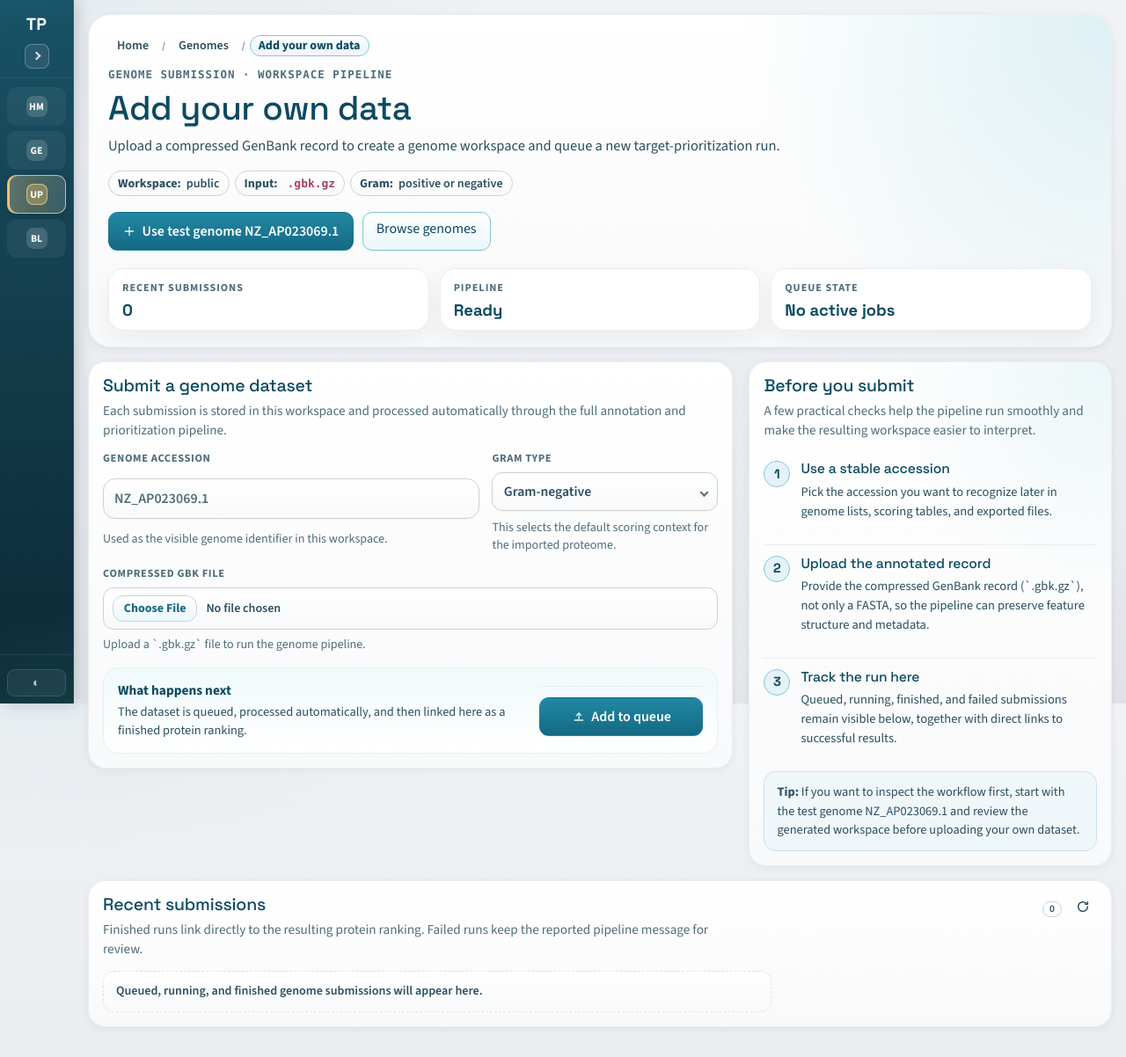
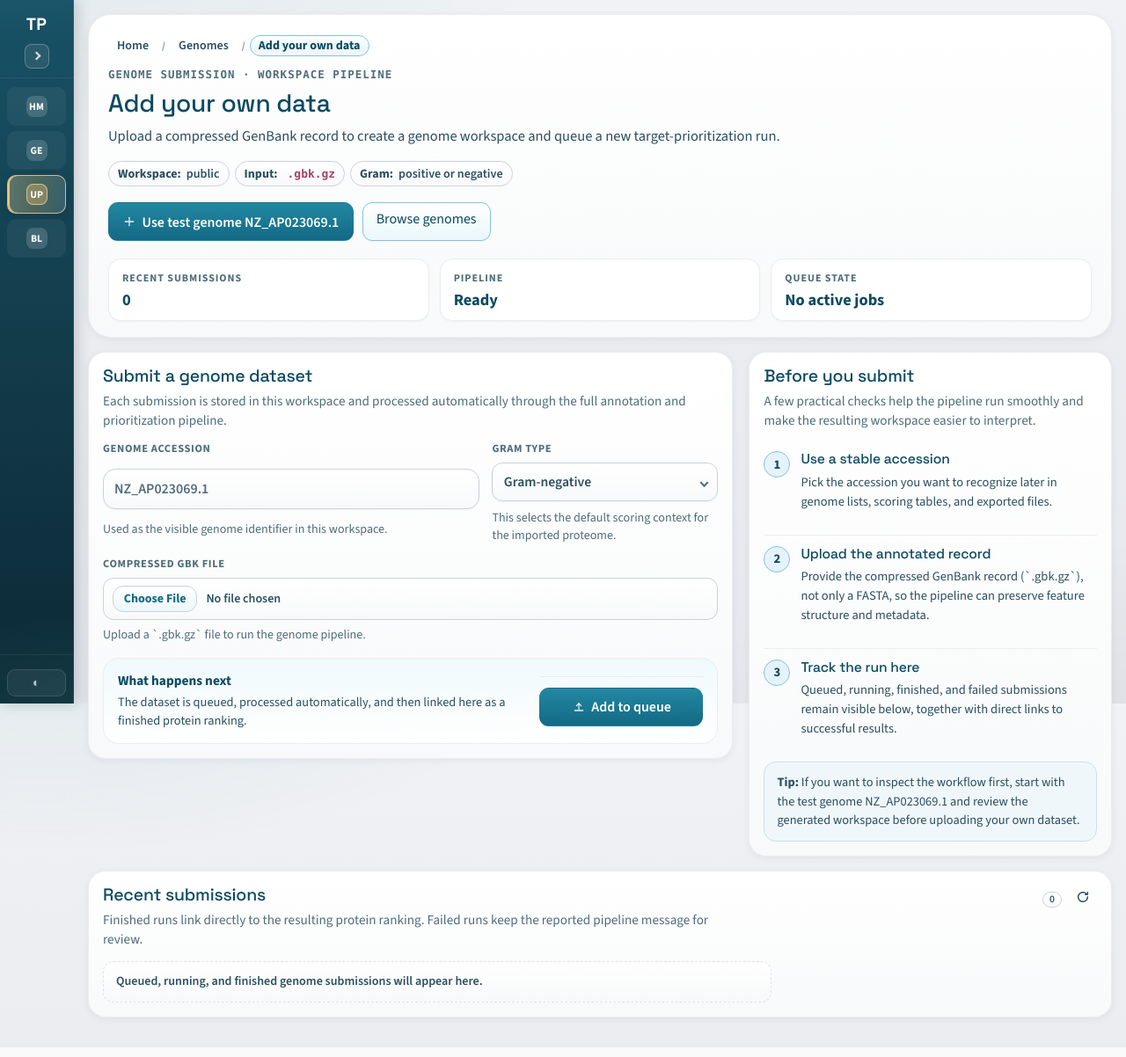
Before and after one commit to sndg-arg/targetpathogenweb, a Django app: page /genomes/upload in a window 1280 px wide. Shown: the whole page at 88% size. Run offline with Django 4.2, Linux system fonts and the light colour scheme; data comes from the database, SQL or seed files in the repository; data that the repository does not hold is empty; parts of the project's set-up code (start-up, migrations or seed data) failed here and were passed over; some libraries are stand-ins or nearby versions.

Commit message:
Design system polish: remove token violations across all views
- Remove radial-gradient hero/card backgrounds (blast, customparam, formula-form, genome-upload) → clean linear-only
- All hero h1s now use --tp-heading-lg instead of bespoke clamp()
- Eliminate font-weight: 800 → var(--tp-font-weight-bold) (genome-upload, customparam)
- Remove non-system font "Space Grotesk" from page CSS (genome-upload, customparam, structure-fullscreen)
- Replace all hardcoded rgba() box-shadows with shadow tokens (proteins-list, structure-fullscreen)
- Replace rgba overlay backgrounds with color-mix() token equivalents (home, proteins-list, structure-fullscreen)
- Remove hex fallbacks from var() calls in home.css pipeline modal
- Fix hardcoded #fff → var(--tp-color-on-accent) in home.css
- Fix sub-system font sizes (0.68rem → --tp-font-label) in home.css
- auth.css h1: 1.55rem → --tp-heading-md, font-weight: 700 → --tp-font-weight-bold

Co-Authored-By: Claude Sonnet 4.6 <noreply@anthropic.com>

```diff
--- a/static/css/pages/auth.css
+++ b/static/css/pages/auth.css
@@ -37,8 +37,8 @@
 
 .auth-header h1 {
     margin: 0;
-    font-size: 1.55rem;
-    font-weight: 700;
+    font-size: var(--tp-heading-md);
+    font-weight: var(--tp-font-weight-bold);
     line-height: 1.1;
     letter-spacing: -0.01em;
     color: var(--tp-color-brand-900);
--- a/static/css/pages/blast.css
+++ b/static/css/pages/blast.css
@@ -24,9 +24,7 @@
     overflow: hidden;
     border: 1px solid var(--blast-border);
     border-radius: var(--tp-ui-radius-hero);
-    background:
-        radial-gradient(circle at top right, color-mix(in srgb, var(--tp-color-brand-200) 38%, transparent) 0%, transparent 34%),
-        linear-gradient(180deg, var(--tp-color-surface) 0%, var(--tp-color-surface-soft) 100%);
+    background: linear-gradient(180deg, var(--tp-color-surface) 0%, var(--tp-color-surface-soft) 100%);
     padding: 22px 22px 18px;
     box-shadow: var(--tp-ui-shadow-panel);
 }
@@ -59,7 +57,7 @@
 
 .blast-hero h1 {
     margin: 0;
-    font-size: clamp(1.9rem, 2.8vw, 2.5rem);
+    font-size: var(--tp-heading-lg);
     line-height: 1.05;
     color: var(--blast-accent-ink);
 }
--- a/static/css/pages/formula-form.css
+++ b/static/css/pages/formula-form.css
@@ -29,9 +29,7 @@
     overflow: hidden;
     border: 1px solid var(--ff-border);
     border-radius: var(--tp-ui-radius-hero);
-    background:
-        radial-gradient(circle at top right, color-mix(in srgb, var(--tp-color-brand-200) 38%, transparent) 0%, transparent 34%),
-        linear-gradient(180deg, var(--tp-color-surface) 0%, var(--tp-color-surface-soft) 100%);
+    background: linear-gradient(180deg, var(--tp-color-surface) 0%, var(--tp-color-surface-soft) 100%);
     padding: 22px 22px 18px;
     box-shadow: var(--tp-ui-shadow-panel);
 }
@@ -64,7 +62,7 @@
 
 .formula-hero h1 {
     margin: 0;
-    font-size: clamp(1.9rem, 2.8vw, 2.5rem);
+    font-size: var(--tp-heading-lg);
     line-height: 1.05;
     color: var(--ff-accent-ink);
 }
--- a/static/css/pages/genome-upload.css
+++ b/static/css/pages/genome-upload.css
@@ -21,9 +21,7 @@
     overflow: hidden;
     border: 1px solid var(--upload-border);
     border-radius: var(--tp-ui-radius-hero);
-    background:
-        radial-gradient(circle at top right, color-mix(in srgb, var(--tp-color-brand-200) 42%, transparent) 0%, transparent 34%),
-        linear-gradient(180deg, var(--tp-color-surface) 0%, var(--tp-color-surface-soft) 100%);
+    background: linear-gradient(180deg, var(--tp-color-surface) 0%, var(--tp-color-surface-soft) 100%);
     padding: 22px 22px 18px;
     box-shadow: var(--tp-ui-shadow-panel);
 }
@@ -56,7 +54,7 @@
 
 .genome-upload-hero h1 {
     margin: 0;
-    font-size: clamp(2rem, 3vw, 2.65rem);
+    font-size: var(--tp-heading-lg);
     line-height: 1.05;
     color: var(--upload-accent-ink);
 }
@@ -119,14 +117,14 @@
     gap: 6px;
     padding: 13px 15px;
     border: 1px solid var(--tp-color-border-soft);
-    border-radius: 18px;
-    background: color-mix(in srgb, var(--tp-color-surface) 85%, white);
-    box-shadow: 0 10px 28px rgba(15, 23, 42, 0.06);
+    border-radius: 14px;
+    background: var(--tp-color-surface);
+    box-shadow: var(--tp-shadow-xs);
 }
 
 .metric-label {
     color: var(--tp-color-text-muted);
-    font-size: 0.76rem;
+    font-size: var(--tp-font-label);
     font-weight: 700;
     letter-spacing: 0.08em;
     text-transform: uppercase;
@@ -134,9 +132,8 @@
 
 .metric-value {
     color: var(--upload-accent-ink);
-    font-family: "Space Grotesk", "Segoe UI", sans-serif;
     font-size: 1.15rem;
-    font-weight: 800;
+    font-weight: var(--tp-font-weight-bold);
     line-height: 1.05;
 }
 
@@ -274,9 +271,7 @@
 .genome-upload-card--guide {
     display: grid;
     gap: 8px;
-    background:
-        radial-gradient(circle at top right, color-mix(in srgb, var(--tp-color-brand-200) 24%, transparent) 0%, transparent 38%),
-        linear-gradient(180deg, var(--tp-color-surface) 0%, var(--tp-color-surface-soft) 100%);
+    background: linear-gradient(180deg, var(--tp-color-surface) 0%, var(--tp-color-surface-soft) 100%);
 }
 
 .genome-upload-guide {
@@ -308,8 +303,7 @@
     background: var(--upload-accent-soft);
     border: 1px solid var(--upload-accent-border);
     color: var(--upload-accent-ink);
-    font-family: "Space Grotesk", "Segoe UI", sans-serif;
-    font-weight: 800;
+    font-weight: var(--tp-font-weight-bold);
     font-size: 0.92rem;
 }
 
```
Also changed, not shown: static/css/pages/customparam.css (+4 -9 lines), static/css/pages/home.css (+21 -23 lines), static/css/pages/proteins-list.css (+10 -10 lines), static/css/pages/structure-fullscreen.css (+3 -4 lines).
